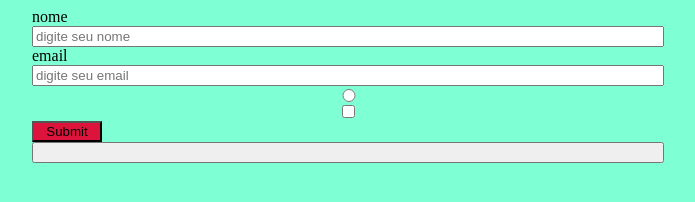
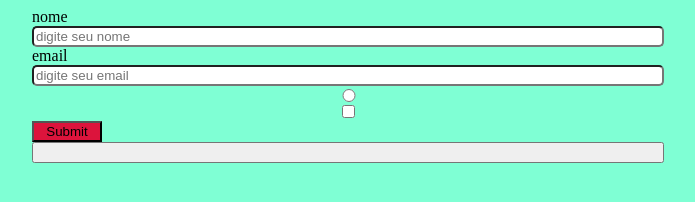
Before and after one commit to MagoValdivia28/gitfelipepedro, a plain HTML site: page index.html in a window 1280 px wide. Shown: the whole page, without its empty margins (292-987 px from the left). Drawn offline with Linux system fonts and the light colour scheme.

Commit message:
alteração na borda de email e nome

```diff
--- a/assets/css/style.css
+++ b/assets/css/style.css
@@ -17,3 +17,7 @@ body {
 #enviar:hover {
     background-color: chocolate;
 }
+
+.border {
+    border-radius: 5px;
+}
--- a/index.html
+++ b/index.html
@@ -10,9 +10,9 @@
 <body>
     <form>
         <label for="">nome</label>
-        <input type="text" placeholder="digite seu nome">
+        <input class="border" type="text" placeholder="digite seu nome">
         <label for="">email</label>
-        <input type="email" placeholder="digite seu email">
+        <input class="border" type="email" placeholder="digite seu email">
         <input type="radio">
         <input type="checkbox">
         <input id="enviar" type="submit">
```
